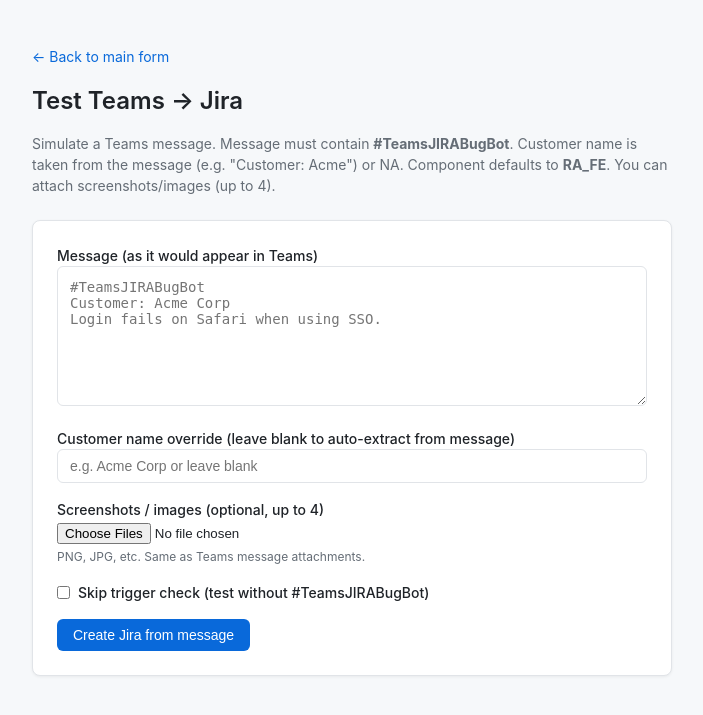
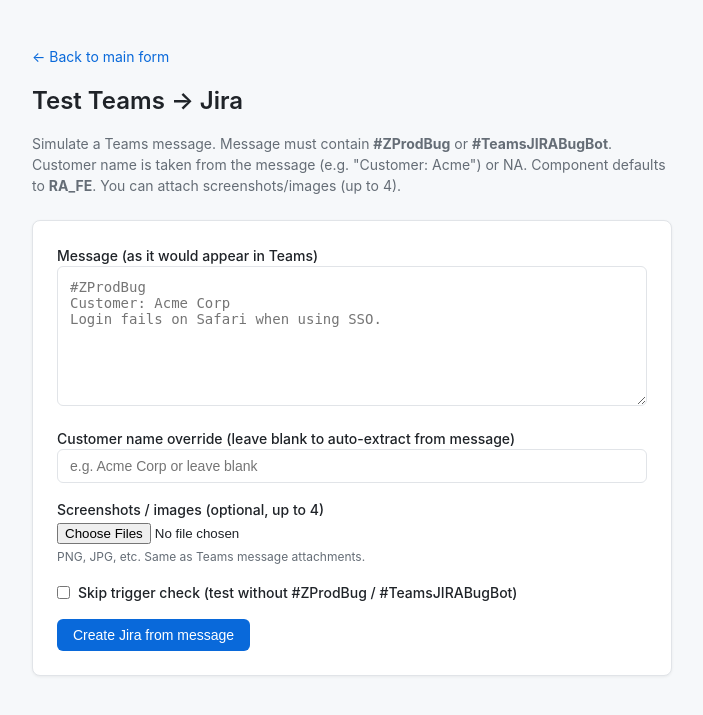
Before and after one commit to NikhilCode12/jira-team-bot, a FastAPI app: page /test-teams in a window 1280 px wide. Shown: the top 715 px of the page, without its empty margins (288-991 px from the left). Run offline with FastAPI, Linux system fonts and the light colour scheme.

Commit message:
Support both #ZProdBug and #TeamsJIRABugBot triggers
Co-authored-by: Cursor <cursoragent@cursor.com>

```diff
--- a/app.py
+++ b/app.py
@@ -117,7 +117,7 @@ async def _create_jira_from_chat_impl(
     if not skip_trigger_check and not message_has_trigger(message):
         raise HTTPException(
             status_code=400,
-            detail="Message must contain #TeamsJIRABugBot. Use skip_trigger_check=true to test without trigger.",
+            detail="Message must contain #ZProdBug or #TeamsJIRABugBot. Use skip_trigger_check=true to test without trigger.",
         )
     customer_name = (customer_name_override or "").strip() if customer_name_override else None
     if not customer_name:
@@ -165,7 +165,7 @@ async def create_jira_from_chat(request: Request):
     Accepts:
       - application/json: { "message", "customer_name?", "skip_trigger_check?" }
       - multipart/form-data: message, customer_name?, skip_trigger_check?, screenshots[] (files)
-    Trigger: message must contain #TeamsJIRABugBot (unless skip_trigger_check=true). Component defaults to RA_FE.
+    Trigger: message must contain #ZProdBug or #TeamsJIRABugBot (unless skip_trigger_check=true). Component defaults to RA_FE.
     """
     content_type = (request.headers.get("content-type") or "").split(";")[0].strip().lower()
     message: str
--- a/templates/test-teams.html
+++ b/templates/test-teams.html
@@ -97,11 +97,11 @@
   <div class="container">
     <p class="back"><a href="/">← Back to main form</a></p>
     <h1>Test Teams → Jira</h1>
-    <p class="sub">Simulate a Teams message. Message must contain <strong>#TeamsJIRABugBot</strong>. Customer name is taken from the message (e.g. "Customer: Acme") or NA. Component defaults to <strong>RA_FE</strong>. You can attach screenshots/images (up to 4).</p>
+    <p class="sub">Simulate a Teams message. Message must contain <strong>#ZProdBug</strong> or <strong>#TeamsJIRABugBot</strong>. Customer name is taken from the message (e.g. "Customer: Acme") or NA. Component defaults to <strong>RA_FE</strong>. You can attach screenshots/images (up to 4).</p>
     <div class="card">
       <form id="chatForm">
         <label for="message">Message (as it would appear in Teams)</label>
-        <textarea id="message" name="message" placeholder="#TeamsJIRABugBot&#10;Customer: Acme Corp&#10;Login fails on Safari when using SSO."></textarea>
+        <textarea id="message" name="message" placeholder="#ZProdBug&#10;Customer: Acme Corp&#10;Login fails on Safari when using SSO."></textarea>
         <label for="customerOverride">Customer name override (leave blank to auto-extract from message)</label>
         <input type="text" id="customerOverride" name="customer_name" placeholder="e.g. Acme Corp or leave blank" />
         <label for="screenshots">Screenshots / images (optional, up to 4)</label>
@@ -109,7 +109,7 @@
         <p class="meta" style="font-size:0.75rem; color: var(--text-muted); margin-top:0.25rem;">PNG, JPG, etc. Same as Teams message attachments.</p>
         <div class="checkbox">
           <input type="checkbox" id="skipTrigger" name="skip_trigger_check" />
-          <label for="skipTrigger" style="margin-top:0">Skip trigger check (test without #TeamsJIRABugBot)</label>
+          <label for="skipTrigger" style="margin-top:0">Skip trigger check (test without #ZProdBug / #TeamsJIRABugBot)</label>
         </div>
         <button type="submit" class="btn" id="submitBtn">Create Jira from message</button>
       </form>
```
Also changed, not shown: chat_utils.py (+5 -2 lines).
